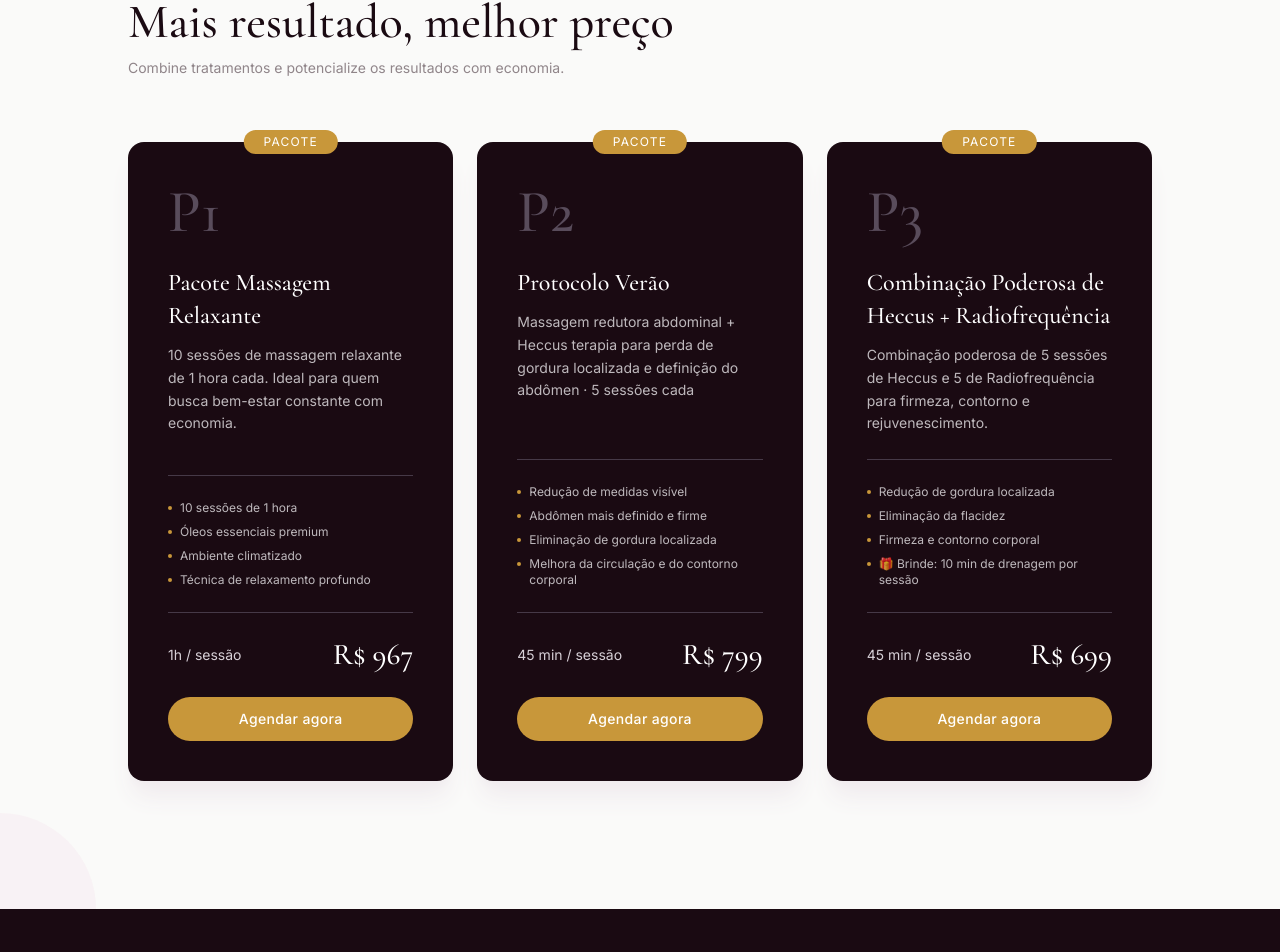
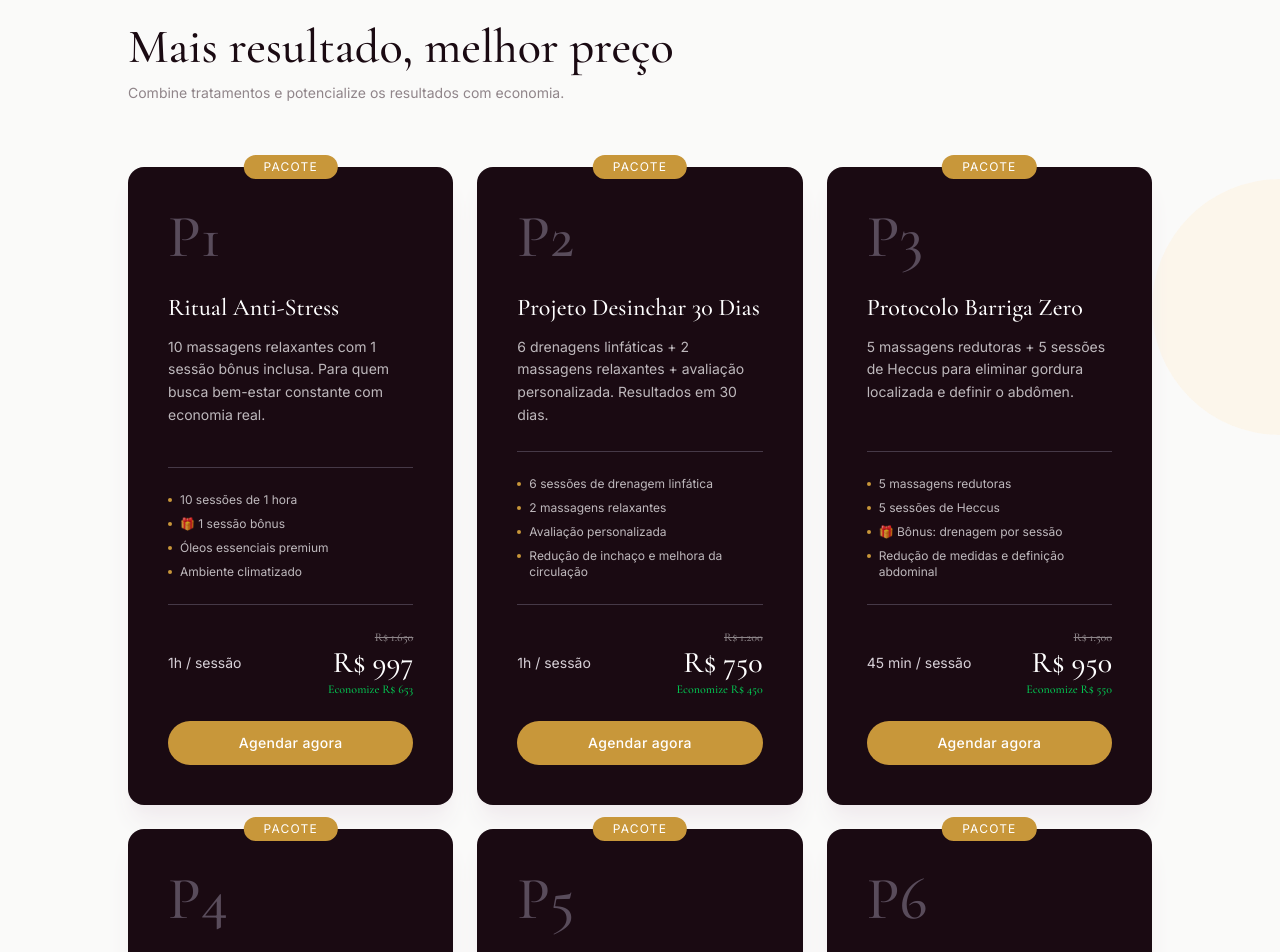
Before and after one commit to JoaoPOPaulino/geovana-teles, a React (Vite) app: page /servicos in a window 1280 px wide. Shown: the part 1827-2779 px from the top of the page. Built offline with nearby package versions, Linux system fonts and the light colour scheme.

Commit message:
Att: serviço, agendamento e catálogo

```diff
--- a/package.json
+++ b/package.json
@@ -12,6 +12,7 @@
   "dependencies": {
     "@calcom/embed-react": "^1.5.3",
     "@tailwindcss/vite": "^4.2.2",
+    "html2pdf.js": "^0.14.0",
     "react": "^19.2.4",
     "react-dom": "^19.2.4",
     "react-router-dom": "^7.14.0",
--- a/src/components/Agendamento.tsx
+++ b/src/components/Agendamento.tsx
@@ -3,6 +3,7 @@ import { useEffect, useState } from "react";
 
 // Espelho dos serviços — mantém o visual consistente com o resto do site
 const servicos = [
+  // Avulsos
   {
     slug: "limpeza-de-pele-simples",
     titulo: "Limpeza de Pele",
@@ -36,24 +37,59 @@ const servicos = [
   },
   // Pacotes
   {
-    slug: "pacote-massagem-relaxante",
-    titulo: "Pacote Massagem Relaxante",
+    slug: "ritual-anti-stress",
+    titulo: "Ritual Anti-Stress",
     duracao: "1h / sessão",
-    preco: "R$ 967",
+    preco: "R$ 997",
     pacote: true,
   },
   {
-    slug: "protocolo-verao",
-    titulo: "Protocolo Verão",
-    duracao: "45 min / sessão",
-    preco: "R$ 799",
+    slug: "projeto-desinchar",
+    titulo: "Projeto Desinchar 30 Dias",
+    duracao: "1h / sessão",
+    preco: "R$ 750",
     pacote: true,
   },
   {
-    slug: "heccus-radiofrequencia",
-    titulo: "Heccus + Radiofrequência",
+    slug: "protocolo-barriga-zero",
+    titulo: "Protocolo Barriga Zero",
     duracao: "45 min / sessão",
-    preco: "R$ 699",
+    preco: "R$ 950",
+    pacote: true,
+  },
+  {
+    slug: "pacote-premium-corporal",
+    titulo: "Pacote Premium Corporal",
+    duracao: "Variável",
+    preco: "R$ 1.300",
+    pacote: true,
+  },
+  {
+    slug: "pele-sempre-limpa",
+    titulo: "Pele Sempre Limpa",
+    duracao: "1h / sessão",
+    preco: "R$ 330",
+    pacote: true,
+  },
+  {
+    slug: "tratamento-pele-perfeita",
+    titulo: "Tratamento Pele Perfeita",
+    duracao: "1h / sessão",
+    preco: "R$ 550",
+    pacote: true,
+  },
+  {
+    slug: "plano-mensal",
+    titulo: "Plano Mensal",
+    duracao: "2h / mês",
+    preco: "R$ 250 / mês",
+    pacote: true,
+  },
+  {
+    slug: "firmeza-contorno",
+    titulo: "Firmeza & Contorno",
+    duracao: "45 min / sessão",
+    preco: "R$ 700",
     pacote: true,
   },
 ];
--- a/src/components/Catalogo.tsx
+++ b/src/components/Catalogo.tsx
@@ -1,7 +1,7 @@
 import { useRef, useEffect } from "react";
 import geovana from "../assets/geovana.jpg";
+import html2pdf from "html2pdf.js";
 
-// ── SERVIÇOS AVULSOS ──────────────────────────────────────────────────────
 const avulsos = [
   {
     numero: "01",
@@ -81,51 +81,125 @@ const avulsos = [
   },
 ];
 
-// ── PACOTES ───────────────────────────────────────────────────────────────
 const pacotes = [
   {
     numero: "P1",
-    titulo: "Pacote Massagem Relaxante",
+    titulo: "Ritual Anti-Stress",
     descricao:
-      "10 sessões de massagem relaxante de 1 hora cada. Ideal para quem busca bem-estar constante com economia.",
+      "10 massagens relaxantes com 1 sessão bônus inclusa. Para quem busca bem-estar constante com economia real.",
     duracao: "1h / sessão",
-    preco: "R$ 967",
-    slug: "pacote-massagem-relaxante",
+    preco: "R$ 997",
+    slug: "ritual-anti-stress",
     inclusos: [
-      "Alívio contínuo de tensões e estresse",
-      "Melhora progressiva da qualidade do sono",
-      "Bem-estar duradouro com economia",
-      "Óleos essenciais premium em todas as sessões",
+      "10 sessões de 1 hora",
+      "🎁 1 sessão bônus",
+      "Óleos essenciais premium",
+      "Ambiente climatizado",
     ],
   },
   {
     numero: "P2",
-    titulo: "Protocolo Verão",
+    titulo: "Projeto Desinchar 30 Dias",
     descricao:
-      "Massagem redutora abdominal + Heccus terapia para perda de gordura localizada e definição do abdômen · 5 sessões cada",
-    duracao: "45 min / sessão",
-    preco: "R$ 799",
-    slug: "protocolo-verao",
+      "6 drenagens linfáticas + 2 massagens relaxantes + avaliação personalizada. Resultados em 30 dias.",
+    duracao: "1h / sessão",
+    preco: "R$ 750",
+    slug: "projeto-desinchar",
     inclusos: [
-      "Redução de medidas visível",
-      "Abdômen mais definido e firme",
-      "Eliminação de gordura localizada",
-      "Melhora da circulação e do contorno corporal",
+      "6 sessões de drenagem linfática",
+      "2 massagens relaxantes",
+      "Avaliação personalizada",
+      "Redução de inchaço e melhora da circulação",
     ],
   },
   {
     numero: "P3",
-    titulo: "Heccus + Radiofrequência",
+    titulo: "Protocolo Barriga Zero",
     descricao:
-      "Combinação de 5 sessões de Heccus e 5 de Radiofrequência para firmeza, contorno e rejuvenescimento.",
+      "5 massagens redutoras + 5 sessões de Heccus para eliminar gordura localizada e definir o abdômen.",
     duracao: "45 min / sessão",
-    preco: "R$ 699",
-    slug: "heccus-radiofrequencia",
+    preco: "R$ 950",
+    slug: "protocolo-barriga-zero",
     inclusos: [
-      "Redução de gordura localizada",
-      "Eliminação da flacidez",
-      "Firmeza e contorno corporal definido",
-      "🎁 Brinde: 10 min de drenagem por sessão",
+      "5 massagens redutoras",
+      "5 sessões de Heccus",
+      "🎁 Bônus: drenagem por sessão",
+      "Redução de medidas e definição abdominal",
+    ],
+  },
+  {
+    numero: "P4",
+    titulo: "Pacote Premium Corporal",
+    descricao:
+      "O protocolo mais completo: criolipólise + drenagens + massagens redutoras para transformação total do corpo.",
+    duracao: "Variável",
+    preco: "R$ 1.300",
+    slug: "pacote-premium-corporal",
+    inclusos: [
+      "1 sessão de criolipólise",
+      "5 drenagens linfáticas",
+      "3 massagens redutoras",
+      "Protocolo personalizado de transformação",
+    ],
+  },
+  {
+    numero: "P5",
+    titulo: "Pele Sempre Limpa",
+    descricao:
+      "3 limpezas de pele mensais + avaliação personalizada. Manutenção contínua para uma pele sempre saudável.",
+    duracao: "1h / sessão",
+    preco: "R$ 330",
+    slug: "pele-sempre-limpa",
+    inclusos: [
+      "3 limpezas de pele (1 por mês)",
+      "Avaliação personalizada",
+      "Higienização e extração profissional",
+      "Protocolo adaptado ao seu tipo de pele",
+    ],
+  },
+  {
+    numero: "P6",
+    titulo: "Tratamento Pele Perfeita",
+    descricao:
+      "5 limpezas de pele + 1 limpeza bônus + protocolo personalizado. O caminho completo para uma pele renovada.",
+    duracao: "1h / sessão",
+    preco: "R$ 550",
+    slug: "tratamento-pele-perfeita",
+    inclusos: [
+      "5 limpezas de pele",
+      "🎁 1 limpeza bônus",
+      "Protocolo personalizado",
+      "Acompanhamento da evolução da pele",
+    ],
+  },
+  {
+    numero: "P7",
+    titulo: "Plano Mensal",
+    descricao:
+      "1 limpeza de pele + 1 drenagem ou massagem por mês. Cuidado regular com o melhor custo-benefício.",
+    duracao: "2h / mês",
+    preco: "R$ 250/mês",
+    slug: "plano-mensal",
+    inclusos: [
+      "1 limpeza de pele por mês",
+      "1 drenagem linfática ou massagem",
+      "Atendimento personalizado",
+      "Parcelamento facilitado",
+    ],
+  },
+  {
+    numero: "P8",
+    titulo: "Firmeza & Contorno",
+    descricao:
+      "Tecnologia + drenagem para acelerar resultados visíveis no corpo.",
+    duracao: "45 min / sessão",
+    preco: "R$ 700",
+    slug: "firmeza-contorno",
+    inclusos: [
+      "5 sessões de Heccus",
+      "5 sessões de radiofrequência",
+      "🎁 10 min de drenagem em cada sessão",
+      "Melhora da firmeza e redução de medidas",
     ],
   },
 ];
@@ -167,7 +241,6 @@ export default function Catalogo() {
     };
   }, []);
 
-  // ── helpers de estilo ────────────────────────────────────────────────────
   const cardStyle = (destaque: boolean, pacote: boolean) => ({
     backgroundColor: destaque ? "#650033" : pacote ? "#1A0A12" : "#FFFFFF",
     border: destaque || pacote ? "none" : "1px solid #E8C0D3",
@@ -181,29 +254,21 @@ export default function Catalogo() {
 
   const numColor = (destaque: boolean, pacote: boolean) =>
     destaque ? "#8B0044" : pacote ? "#3D001F" : "#E8C0D3";
-
   const titleColor = (destaque: boolean, pacote: boolean) =>
     destaque || pacote ? "#FFFFFF" : "#1A0A12";
-
   const descColor = (destaque: boolean, pacote: boolean) =>
     destaque ? "#E8C0D3" : pacote ? "rgba(255,255,255,0.6)" : "#4A3840";
-
   const dividerColor = (destaque: boolean, pacote: boolean) =>
     destaque ? "#8B0044" : pacote ? "#2A1020" : "#F5E6EE";
-
   const dotColor = (destaque: boolean, pacote: boolean) =>
     destaque || pacote ? "#C8973A" : "#8B0044";
-
   const itemColor = (destaque: boolean, pacote: boolean) =>
     destaque ? "#E8C0D3" : pacote ? "rgba(255,255,255,0.55)" : "#4A3840";
-
   const durationColor = (destaque: boolean, pacote: boolean) =>
     destaque ? "#E8C0D3" : pacote ? "rgba(255,255,255,0.4)" : "#4A3840";
-
   const priceColor = (destaque: boolean, pacote: boolean) =>
     destaque ? "#F7DFB5" : pacote ? "#C8973A" : "#650033";
 
-  // ── Card ─────────────────────────────────────────────────────────────────
   const Card = ({
     s,
     destaque = false,
@@ -363,6 +428,31 @@ export default function Catalogo() {
     </div>
   );
 
+  const handleDownload = () => {
+    const el = catalogoRef.current;
+    if (!el) return;
+
+    const prevTransform = el.style.transform;
+    const prevWidth = el.style.width;
+    el.style.transform = "";
+    el.style.width = "";
+
+    html2pdf()
+      .set({
+        margin: 0,
+        filename: "Catalogo_Geovana_Teles.pdf",
+        image: { type: "jpeg", quality: 0.98 },
+        html2canvas: { scale: 2, useCORS: true, allowTaint: true },
+        jsPDF: { unit: "mm", format: "a4", orientation: "portrait" },
+      })
+      .from(el)
+      .save()
+      .then(() => {
+        el.style.transform = prevTransform;
+        el.style.width = prevWidth;
+      });
+  };
+
   return (
     <>
       <style>{`
@@ -381,9 +471,8 @@ export default function Catalogo() {
 
       {/* Botão download */}
       <div className="fixed bottom-24 right-6 z-50">
-        <a
-          href="/catalogo-geovana-teles.pdf"
-          download="Catalogo_Geovana_Teles.pdf"
+        <button
+          onClick={handleDownload}
           className="flex items-center gap-3 bg-bordeaux-600 text-white px-7 py-4 rounded-full text-sm font-medium tracking-wide shadow-xl shadow-bordeaux-100 hover:bg-bordeaux-800 hover:-translate-y-0.5 transition-all duration-300"
         >
           <svg
@@ -400,7 +489,7 @@ export default function Catalogo() {
             />
           </svg>
           Baixar catálogo (PDF)
-        </a>
+        </button>
       </div>
 
       <div ref={wrapperRef}>
@@ -750,7 +839,10 @@ export default function Catalogo() {
           {/* ══════════════════════════════════════════════════════════════ */}
           <div style={{ backgroundColor: "#FAFAF9", minHeight: "297mm" }}>
             <div
-              style={{ backgroundColor: "#1A0A12", padding: "36px 56px 28px" }}
+              style={{
+                backgroundColor: "#1A0A12",
+                padding: "36px 56px 28px",
+              }}
             >
               <div
                 style={{
--- a/src/components/Servicos.tsx
+++ b/src/components/Servicos.tsx
@@ -1,13 +1,34 @@
+function calcularDesconto(original: string, atual: string) {
+  const o = parseFloat(original.replace(/[^\d]/g, ""));
+  const a = parseFloat(atual.replace(/[^\d]/g, ""));
+
+  if (!o || !a) return "";
+
+  const economia = o - a;
+
+  return `R$ ${economia}`;
+}
+interface Promocao {
+  titulo: string;
+  badge: string;
+  precoPromocional?: string;
+  descricao?: string;
+  validade?: string;
+  ativo: boolean;
+}
+
 interface Servico {
   numero: string;
   titulo: string;
   descricao: string;
   duracao: string;
   preco: string;
+  precoOriginal?: string;
   destaque?: boolean;
   pacote?: boolean;
   slug: string;
   inclusos: string[];
+  promocao?: Promocao;
 }
 
 const servicos: Servico[] = [
@@ -27,6 +48,15 @@ const servicos: Servico[] = [
       "Recuperação da barreira cutânea",
       "Personalização do protocolo conforme o tipo de pele",
     ],
+    promocao: {
+      titulo: "Especial Dia das Mães",
+      badge: "🌷 Dia das Mães",
+      precoPromocional: "R$ 99",
+      descricao:
+        "O melhor presente não é algo que se guarda, é algo que se sente.",
+      validade: "Válido até o Dia das Mães (12/05/2026)",
+      ativo: true,
+    },
   },
   {
     numero: "02",
@@ -92,50 +122,138 @@ const servicos: Servico[] = [
   // ── PACOTES ───────────────────────────────────────────────────────────
   {
     numero: "P1",
-    titulo: "Pacote Massagem Relaxante",
+    titulo: "Ritual Anti-Stress",
     descricao:
-      "10 sessões de massagem relaxante de 1 hora cada. Ideal para quem busca bem-estar constante com economia.",
+      "10 massagens relaxantes com 1 sessão bônus inclusa. Para quem busca bem-estar constante com economia real.",
     duracao: "1h / sessão",
-    preco: "R$ 967",
-    slug: "pacote-massagem-relaxante",
+    preco: "R$ 997",
+    precoOriginal: "R$ 1.650",
+    slug: "ritual-anti-stress",
     pacote: true,
     inclusos: [
       "10 sessões de 1 hora",
+      "🎁 1 sessão bônus",
       "Óleos essenciais premium",
       "Ambiente climatizado",
-      "Técnica de relaxamento profundo",
     ],
   },
   {
     numero: "P2",
-    titulo: "Protocolo Verão",
+    titulo: "Projeto Desinchar 30 Dias",
     descricao:
-      "Massagem redutora abdominal + Heccus terapia para perda de gordura localizada e definição do abdômen · 5 sessões cada",
-    duracao: "45 min / sessão",
-    preco: "R$ 799",
-    slug: "protocolo-verao",
+      "6 drenagens linfáticas + 2 massagens relaxantes + avaliação personalizada. Resultados em 30 dias.",
+    duracao: "1h / sessão",
+    preco: "R$ 750",
+    precoOriginal: "R$ 1.200",
+    slug: "projeto-desinchar",
     pacote: true,
     inclusos: [
-      "Redução de medidas visível",
-      "Abdômen mais definido e firme",
-      "Eliminação de gordura localizada",
-      "Melhora da circulação e do contorno corporal",
+      "6 sessões de drenagem linfática",
+      "2 massagens relaxantes",
+      "Avaliação personalizada",
+      "Redução de inchaço e melhora da circulação",
     ],
   },
   {
     numero: "P3",
-    titulo: "Combinação Poderosa de Heccus + Radiofrequência",
+    titulo: "Protocolo Barriga Zero",
     descricao:
-      "Combinação poderosa de 5 sessões de Heccus e 5 de Radiofrequência para firmeza, contorno e rejuvenescimento.",
+      "5 massagens redutoras + 5 sessões de Heccus para eliminar gordura localizada e definir o abdômen.",
     duracao: "45 min / sessão",
-    preco: "R$ 699",
-    slug: "heccus-radiofrequencia",
+    preco: "R$ 950",
+    precoOriginal: "R$ 1.500",
+    slug: "protocolo-barriga-zero",
     pacote: true,
     inclusos: [
-      "Redução de gordura localizada",
-      "Eliminação da flacidez",
-      "Firmeza e contorno corporal",
-      "🎁 Brinde: 10 min de drenagem por sessão",
+      "5 massagens redutoras",
+      "5 sessões de Heccus",
+      "🎁 Bônus: drenagem por sessão",
+      "Redução de medidas e definição abdominal",
+    ],
+  },
+  {
+    numero: "P4",
+    titulo: "Pacote Premium Corporal",
+    descricao:
+      "O protocolo mais completo: criolipólise + drenagens + massagens redutoras para transformação total do corpo.",
+    duracao: "Variável",
+    preco: "R$ 1.300",
+    precoOriginal: "R$ 1.900",
+    slug: "pacote-premium-corporal",
+    pacote: true,
+    inclusos: [
+      "1 sessão de criolipólise",
+      "5 drenagens linfáticas",
+      "3 massagens redutoras",
+      "Protocolo personalizado de transformação",
+    ],
+  },
+  {
+    numero: "P5",
+    titulo: "Pele Sempre Limpa",
+    descricao:
+      "3 limpezas de pele mensais + avaliação personalizada. Manutenção contínua para uma pele sempre saudável.",
+    duracao: "1h / sessão",
+    preco: "R$ 330",
+    precoOriginal: "R$ 360",
+    slug: "pele-sempre-limpa",
+    pacote: true,
+    inclusos: [
+      "3 limpezas de pele (1 por mês)",
+      "Avaliação personalizada",
+      "Higienização e extração profissional",
+      "Protocolo adaptado ao seu tipo de pele",
+    ],
+  },
+  {
+    numero: "P6",
+    titulo: "Tratamento Pele Perfeita",
+    descricao:
+      "5 limpezas de pele + 1 limpeza bônus + protocolo personalizado. O caminho completo para uma pele renovada.",
+    duracao: "1h / sessão",
+    preco: "R$ 550",
+    precoOriginal: "R$ 720",
+    slug: "tratamento-pele-perfeita",
+    pacote: true,
+    inclusos: [
+      "5 limpezas de pele",
+      "🎁 1 limpeza bônus",
+      "Protocolo personalizado",
+      "Acompanhamento da evolução da pele",
+    ],
+  },
+  {
+    numero: "P7",
+    titulo: "Plano Mensal",
+    descricao:
+      "1 limpeza de pele + 1 drenagem ou massagem por mês. Cuidado regular com o melhor custo-benefício.",
+    duracao: "2h / mês",
+    preco: "R$ 250 / mês",
+    precoOriginal: "R$ 300",
+    slug: "plano-mensal",
+    pacote: true,
+    inclusos: [
+      "1 limpeza de pele por mês",
+      "1 drenagem linfática ou massagem",
+      "Atendimento personalizado",
+      "Parcelamento facilitado",
+    ],
+  },
+  {
+    numero: "P8",
+    titulo: "Firmeza & Contorno",
+    descricao:
+      "Protocolo completo para redução de gordura localizada e melhora da flacidez, deixando o corpo mais firme e definido.",
+    duracao: "45 min / sessão",
+    preco: "R$ 700",
+    precoOriginal: "R$ 1.000",
+    slug: "firmeza-contorno",
+    pacote: true,
+    inclusos: [
+      "5 sessões de Heccus",
+      "5 sessões de radiofrequência",
+      "🎁 Bônus: 10 min de drenagem por sessão",
+      "Melhora da firmeza e redução de medidas",
     ],
   },
 ];
@@ -234,16 +352,19 @@ function ServicoCard({
       `}
     >
       {/* Badge */}
-      {servico.destaque && (
+      {servico.promocao?.ativo ? (
+        <div className="absolute -top-3 left-1/2 -translate-x-1/2 bg-pink-500 text-white text-xs px-5 py-1 rounded-full tracking-widest uppercase whitespace-nowrap">
+          {servico.promocao.badge}
+        </div>
+      ) : servico.destaque ? (
         <div className="absolute -top-3 left-1/2 -translate-x-1/2 bg-golden-400 text-white text-xs px-5 py-1 rounded-full tracking-widest uppercase whitespace-nowrap">
           Serviço em destaque
         </div>
-      )}
-      {servico.pacote && (
+      ) : servico.pacote ? (
         <div className="absolute -top-3 left-1/2 -translate-x-1/2 bg-golden-400 text-white text-xs px-5 py-1 rounded-full tracking-widest uppercase whitespace-nowrap">
           Pacote
         </div>
-      )}
+      ) : null}
 
       {/* Número */}
       <span
@@ -276,7 +397,9 @@ function ServicoCard({
                 : "text-mauve-800 opacity-60"
           }`}
         >
-          {servico.descricao}
+          {servico.promocao?.ativo && servico.promocao.descricao
+            ? servico.promocao.descricao
+            : servico.descricao}
         </p>
       </div>
 
@@ -315,6 +438,11 @@ function ServicoCard({
       </div>
 
       {/* Rodapé */}
+      {servico.promocao?.ativo && servico.promocao.validade && (
+        <span className="text-xs text-golden-200">
+          ⏳ {servico.promocao.validade}
+        </span>
+      )}
       <div className="flex items-center justify-between">
         <span
           className={`text-sm ${
@@ -336,7 +464,35 @@ function ServicoCard({
                 : "text-bordeaux-600"
           }`}
         >
-          {servico.preco}
+          {servico.promocao?.ativo ? (
+            <div className="flex flex-col items-end">
+              <span className="text-xs line-through opacity-60">
+                {servico.preco}
+              </span>
+              <span className="font-display text-3xl font-medium text-golden-300">
+                {servico.promocao.precoPromocional}
+              </span>
+            </div>
+          ) : (
+            <div className="flex flex-col items-end">
+              {servico.precoOriginal && (
+                <span className="text-xs line-through opacity-50">
+                  {servico.precoOriginal}
+                </span>
+              )}
+
+              <span className="font-display text-3xl font-medium">
+                {servico.preco}
+              </span>
+
+              {servico.precoOriginal && (
+                <span className="text-xs text-green-500 font-medium">
+                  Economize{" "}
+                  {calcularDesconto(servico.precoOriginal, servico.preco)}
+                </span>
+              )}
+            </div>
+          )}
         </span>
       </div>
 
@@ -350,7 +506,7 @@ function ServicoCard({
               : "bg-bordeaux-600 text-white hover:bg-bordeaux-800"
         }`}
       >
-        Agendar agora
+        {servico.promocao?.ativo ? "Garantir promoção" : "Agendar agora"}
       </button>
     </div>
   );
```
Also changed, not shown: 1 other file (tests, documents, lock files or other folders).
